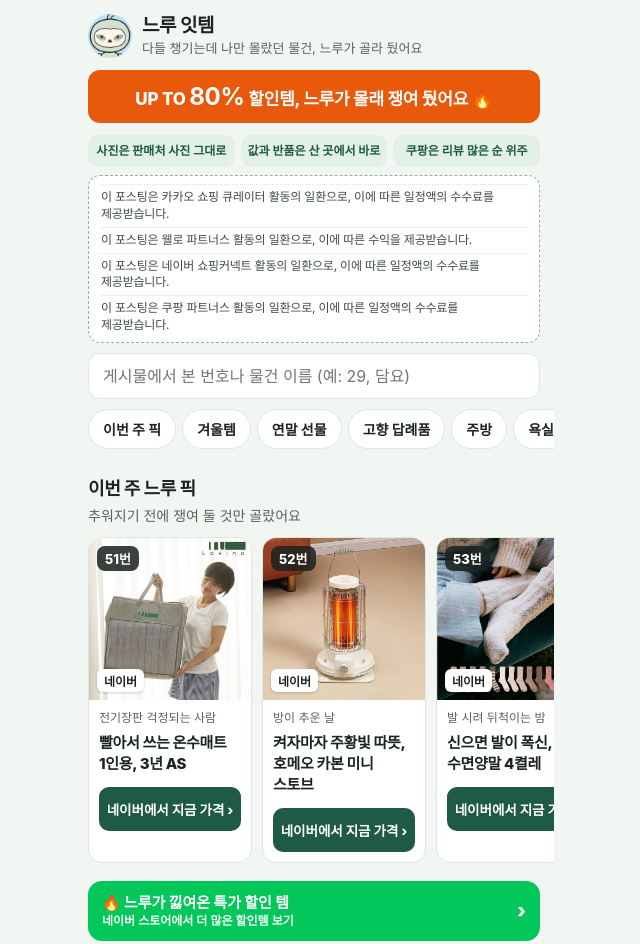
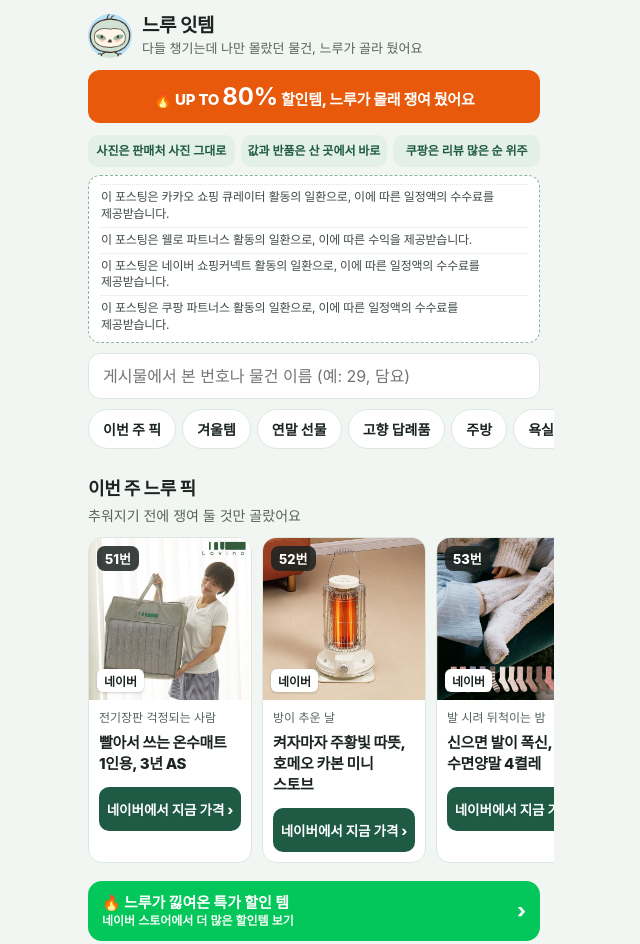
Before and after one commit to tmxkqkrtm12-dotcom/neoman-links, a plain HTML site: page index.html in a window 1280 px wide. Shown: the top 944 px of the page, without its empty margins (326-966 px from the left). Drawn offline with Linux system fonts and the light colour scheme; a web font is replaced by a local one.

Commit message:
[링크만] UP TO 80% 띠 한 줄로

```diff
--- a/index.html
+++ b/index.html
@@ -26,7 +26,7 @@ a:focus-visible,button:focus-visible,input:focus-visible,summary:focus-visible{o
 .avatar{width:44px;height:44px;border-radius:50%;object-fit:cover;flex:none;background:var(--sky)}
 .top h1{font-size:19px;margin:0;font-weight:800;letter-spacing:-.4px;line-height:1.2}
 .top p{margin:2px 0 0;font-size:13px;color:var(--sub);line-height:1.3}
-.upto{margin:12px 0 0;padding:12px 10px;border-radius:12px;background:#E8590C;color:#fff;font-size:17px;font-weight:800;text-align:center;letter-spacing:-.2px}.upto b{font-size:24px}
+.upto{margin:12px 0 0;padding:12px 8px;border-radius:12px;background:#E8590C;color:#fff;font-size:15px;font-weight:800;text-align:center;letter-spacing:-.2px}.upto b{font-size:24px}
 .trust{list-style:none;margin:12px 0 0;padding:0;display:grid;grid-template-columns:repeat(3,1fr);gap:6px}
 .trust li{background:var(--tint);border-radius:10px;padding:8px 6px;font-size:12px;font-weight:700;line-height:1.35;color:var(--brand);text-align:center;word-break:keep-all}
 .notice{margin:8px 0 0;padding:8px 12px 4px;background:#fff;border:1.5px dashed #8FB3A0;border-radius:12px}
@@ -85,7 +85,7 @@ footer{margin-top:36px;text-align:center;color:var(--sub);font-size:13px;line-he
       <img class="avatar" src="img/profile.jpg" alt="너만몰라 캐릭터 느루">
       <div><h1>느루 잇템</h1><p>다들 챙기는데 나만 몰랐던 물건, 느루가 골라 뒀어요</p></div>
     </div>
-    <div class="upto">UP TO <b>80%</b> 할인템, 느루가 몰래 쟁여 뒀어요 🔥</div>
+    <div class="upto">🔥 UP TO <b>80%</b> 할인템, 느루가 몰래 쟁여 뒀어요</div>
     <ul class="trust"><li>사진은 판매처 사진 그대로</li><li>값과 반품은 산 곳에서 바로</li><li>쿠팡은 리뷰 많은 순 위주</li></ul>
     <div class="notice" id="notice"></div>
     <div class="srch"><input id="s" type="search" placeholder="게시물에서 본 번호나 물건 이름 (예: 29, 담요)" aria-label="물건 검색">
```
